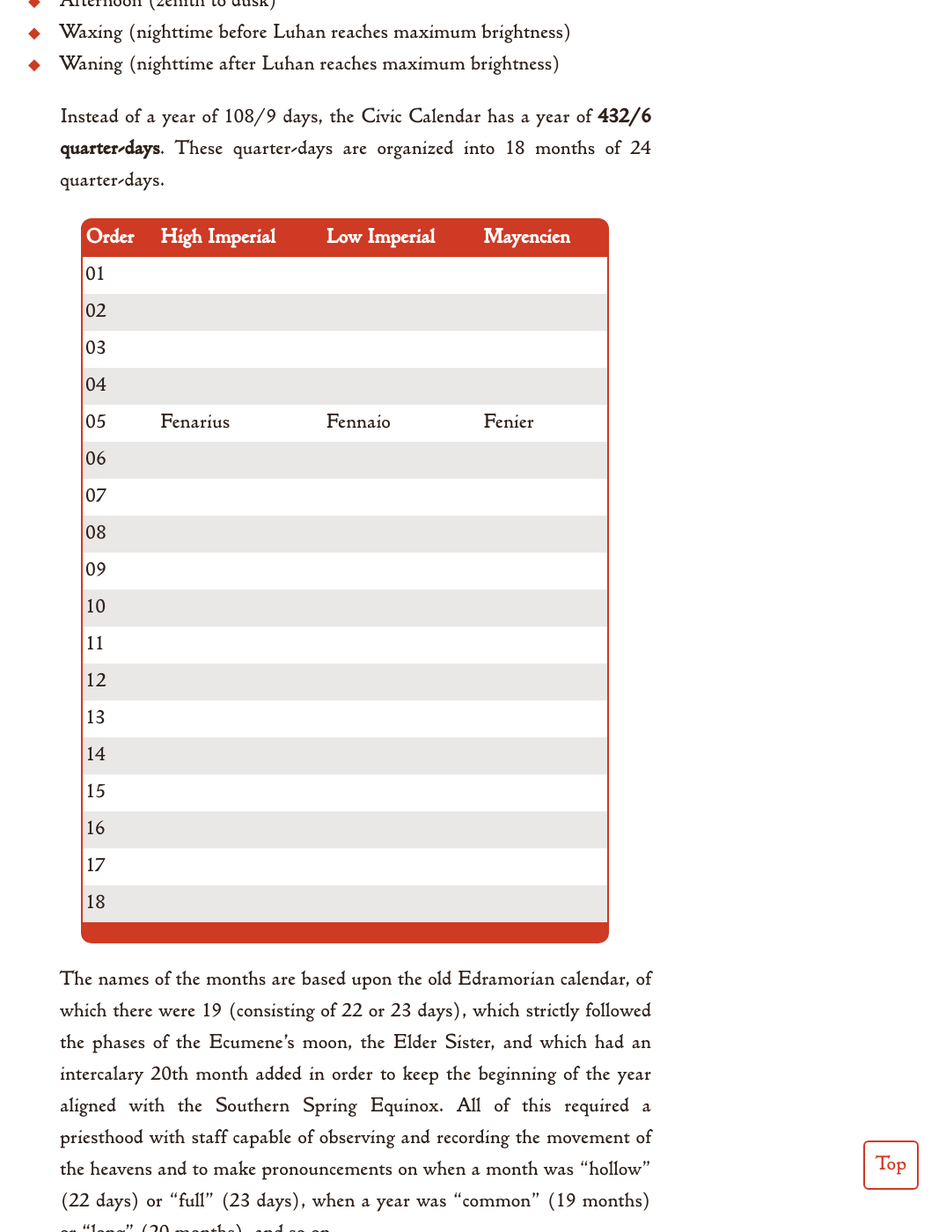
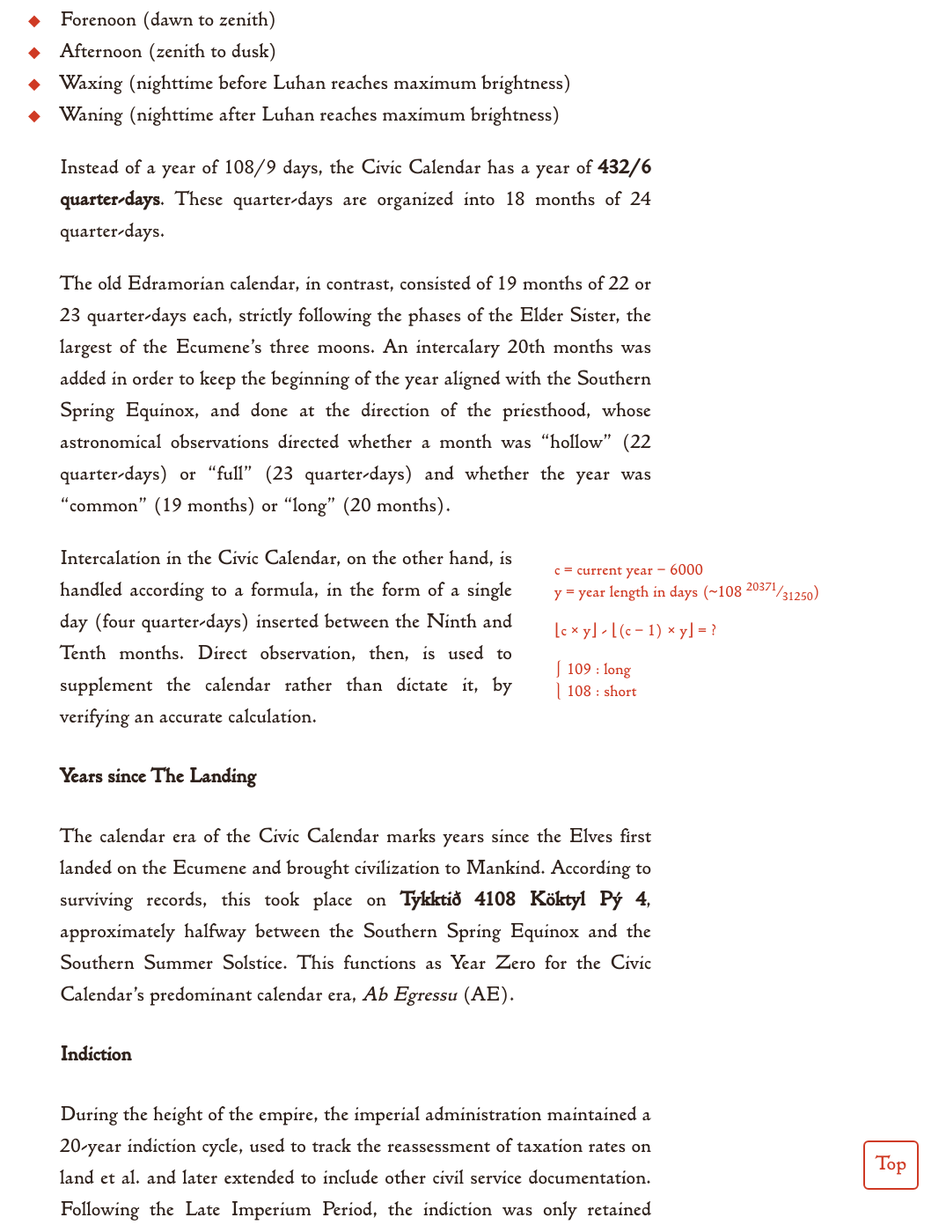
Before and after one commit to kmules1/kmules1.github.io, a Jekyll site: the page built from ecumene/world/index.md, in a window 1280 px wide and 1400 px high, scrolled down 4773 px. Shown: the whole window at 88% size, without its empty margins (140-1215 px from the left). Built offline with Jekyll 4.4.1, drawn with Linux system fonts in a browser that asks for light colours; some of the changed text lies outside the part shown.

Commit message:
updated worldmap et al

```diff
--- a/assets/css/ecumene2.scss
+++ b/assets/css/ecumene2.scss
@@ -312,7 +312,7 @@ figure img.hemisphere {
 	width:						12rem;
 }
 
-figure.paired-images {
+figure.paired-figures {
 	width:						12rem;
 	display:					inline-block;
 	font-size:					smaller;
@@ -391,7 +391,6 @@ table {
 	margin-inline:				3rem;
 	max-width:					25rem;
 	width:						100%;
-
 }
 
 th,td {
@@ -414,6 +413,11 @@ thead th:last-child {
 
 tbody tr:nth-child(2n+1) td {
 	background-color:			var(--white);
+}
+
+table.list td:first-child {
+	text-align:					right;
+	padding-right:				1rem;
 }
 
 /*
--- a/ecumene/world/index.md
+++ b/ecumene/world/index.md
@@ -35,9 +35,8 @@ Its surface is predominantly ocean, which takes up eight-ninths of its surface a
 The Ecumene is in a tidally-locked orbit with its twin world, [Luhan](/ecumene/heavens/#luhan-the-great-mother), which is two-thirds the radius and two-fifths the mass. As a result, both worlds have an unusually long rotational period of 65.784 hours. Three moons, the Three Sisters, orbit the Ecumene-Luhan barycenter, which is located one-sixth of the distance between them.
 
 <figure>
-    <img class="hemisphere" src="/assets/img/ecumene_ortel_light.png">
-    <img class="hemisphere" src="/assets/img/ecumene_ortel_dark.png">
-    <figcaption>The Ecumene. Separated Ortelius Oval Projection.</figcaption>
+	<img src="/assets/img/ecumene_nicolosi.png">
+	<figcaption>The Ecumene. Nicolosi Globular Projection.</figcaption>
 </figure>
 
 ## Geography
@@ -68,9 +67,9 @@ Originate from [Nebo](/ecumene/heavens/#merodach--nebo), and are known for their
 
 ## Calendars
 
-Most humans on the Ecumene make use of some form of the Civic Calender, established during the High Imperium. According to the Civic Calendar, the current year is ***7130***{: .ae}.
+Most humans on the Ecumene make use of some form of the Civic Calender, established during the High Imperium. According to the Civic Calendar, the current year is *7130*{: .ae}.
 
-The elves maintain their own calendar, ***the Dögnsbindi***. According to the Elven calendar, the current year is ***Tykktið 11238***.
+The elves maintain their own calendar, the Dögnsbindi. According to the Elven calendar, the current year is *Tykktið 11238*.
 
 ### The Civic Calendar
 
@@ -88,28 +87,53 @@ Due to the Ecumene’s distinct cosmological arrangement, the Civic Calendar doe
 
 Instead of a year of 108/9 days, the Civic Calendar has a year of **432/6 quarter-days**. These quarter-days are organized into 18 months of 24 quarter-days.
 
-| Order | High Imperial | Low Imperial | Mayencien |
-|-------|---------------|--------------|-----------|
-| 01    |               |              |           |
-| 02    |               |              |           |
-| 03    |               |              |           |
-| 04    |               |              |           |
-| 05    | Fenarius      | Fennaio      | Fenier    |
-| 06    |               |              |           |
-| 07    |               |              |           |
-| 08    |               |              |           |
-| 09    |               |              |           |
-| 10    |               |              |           |
-| 11    |               |              |           |
-| 12    |               |              |           |
-| 13    |               |              |           |
-| 14    |               |              |           |
-| 15    |               |              |           |
-| 16    |               |              |           |
-| 17    |               |              |           |
-| 18    |               |              |           |
+The old Edramorian calendar, in contrast, consisted of 19 months of 22 or 23 quarter-days each, strictly following the phases of the Elder Sister, the largest of the Ecumene's three moons. An intercalary 20th months was added in order to keep the beginning of the year aligned with the Southern Spring Equinox, and done at the direction of the priesthood, whose astronomical observations directed whether a month was "hollow" (22 quarter-days) or "full" (23 quarter-days) and whether the year was "common" (19 months) or "long" (20 months).
 
-The names of the months are based upon the old Edramorian calendar, of which there were 19 (consisting of 22 or 23 days), which strictly followed the phases of the Ecumene's moon, the Elder Sister, and which had an intercalary 20th month added in order to keep the beginning of the year aligned with the Southern Spring Equinox. All of this required a priesthood with staff capable of observing and recording the movement of the heavens and to make pronouncements on when a month was "hollow" (22 days) or "full" (23 days), when a year was "common" (19 months) or "long" (20 months), and so on.
+<!--| Order | High Imperial | Low Imperial | Mayencien | Season          |
+|-------|---------------|--------------|-----------|-----------------|
+| I     | Carruca       | Carrozza     | Carrosse  | Budding         |
+| II    | Ecurrilis     | Ecorrile     | Ecourril  |                 |
+| III   | Ferocter      | Ferottere    | Féroctre  |                 |
+| IV    | Rosula        | Rosula       | Rosule    | Flowering       |
+| V     | Taurea        | Torea        | Taureau   |                 |
+| VI    |               |              |           |                 |
+| VII   | Tonitrualis   | Tonitroale   | Tonnerre  | Heat            |
+| VIII  | Fenarius      | Fennaio      | Fenier    |                 |
+| IX    |               |              |           |                 |
+| E     | Eccidium      | Scidio       | Écie      | *Intercalation* |
+| X     | Messilis      | Messile      | Moissil   | Harvest         |
+| XI    |               |              |           |                 |
+| XII   |               |              |           |                 |
+| XIII  | Noctosus      | Nottoso      | Nuiteuse  | Frost           |
+| XIV   | Fuscosus      | Foscoso      | Fusqueuse |                 |
+| XV    |               |              |           |                 |
+| XVI   | Veturialis    | Vietroale    | Vieril    | Quiet           |
+| XVII  |               |              |           |                 |
+| XVIII | Luellosus     | Luolloso     | Lolleuse  |                 |
+{: .list }
+
+
+| Order | High Imperial | Low Imperial | Mayencien | Season          |
+|-------|---------------|--------------|-----------|-----------------|
+| 01    | Ostiarius     | Usciere      | Huissier  | Budding         |
+| 02    | Ecurrilis     | Ecorrile     | Ecourrie  |                 |
+| 03    | Ferocter      | Ferottere    | Féroctre  |                 |
+| 04    |               |              |           | Flowering       |
+| 05    |               |              |           |                 |
+| 06    |               |              |           |                 |
+| 07    | Tonitrualis   | Tonitruale   | Tonnerre  | Heat            |
+| 08    | Fenarius      | Fennaio      | Fenier    |                 |
+| 09    |               |              |           |                 |
+| --    | Eccidium      | Scidio       | Écie      | *Intercalation* |
+| 10    | Messilis      | Messile      | Moissil   | Harvest         |
+| 11    |               |              |           |                 |
+| 12    |               |              |           |                 |
+| 13    | Noctosus      | Nottoso      | Nuiteuse  | Frost           |
+| 14    | Fuscosus      | Foscoso      | Fusqueuse |                 |
+| 15    |               |              |           |                 |
+| 16    |               |              |           | Quiet           |
+| 17    |               |              |           |                 |
+| 18    | Luellosus     | Luolloso     | Lolleuse  |                 | -->
 
 <aside class="sidebox">
 	<p>c &equals; current year &minus; 6000<br />y &equals; year length in days (~108 <sup>20371</sup>&frasl;<sub>31250</sub>)</p>
@@ -117,7 +141,7 @@ The names of the months are based upon the old Edramorian calendar, of which the
 	<p>&#9136; 109 : long<br />&#9137; 108 : short</p>
 </aside>
 
-Intercalation in the Civic Calendar is handled according to a formula, in the form of a single day (four quarter-days) inserted between the Ninth and Tenth months. Direct observation, then, is used to supplement the calendar rather than dictate it, by verifying an accurate calculation.
+Intercalation in the Civic Calendar, on the other hand, is handled according to a formula, in the form of a single day (four quarter-days) inserted between the Ninth and Tenth months. Direct observation, then, is used to supplement the calendar rather than dictate it, by verifying an accurate calculation.
 
 #### Years since The Landing
 
```
Also changed, not shown: other parts of ecumene/world/index.md (+1 -1 lines).
